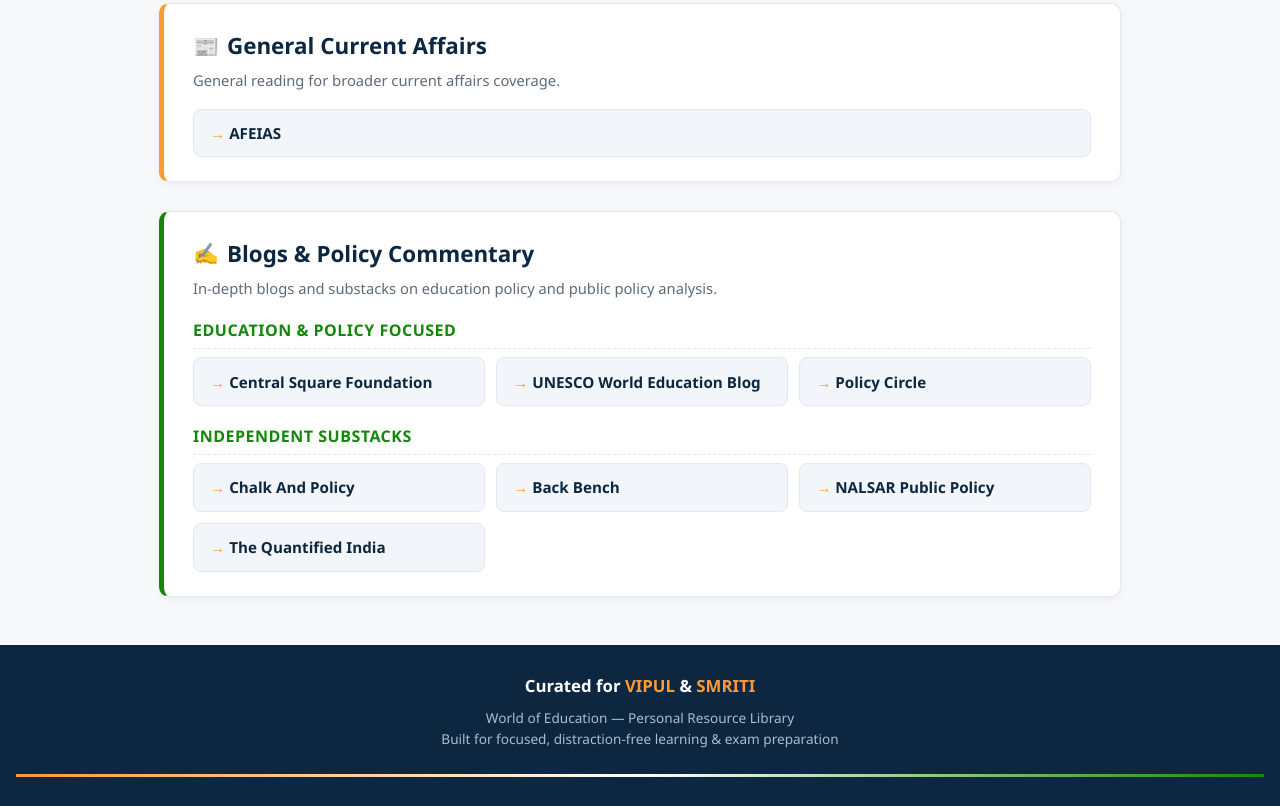
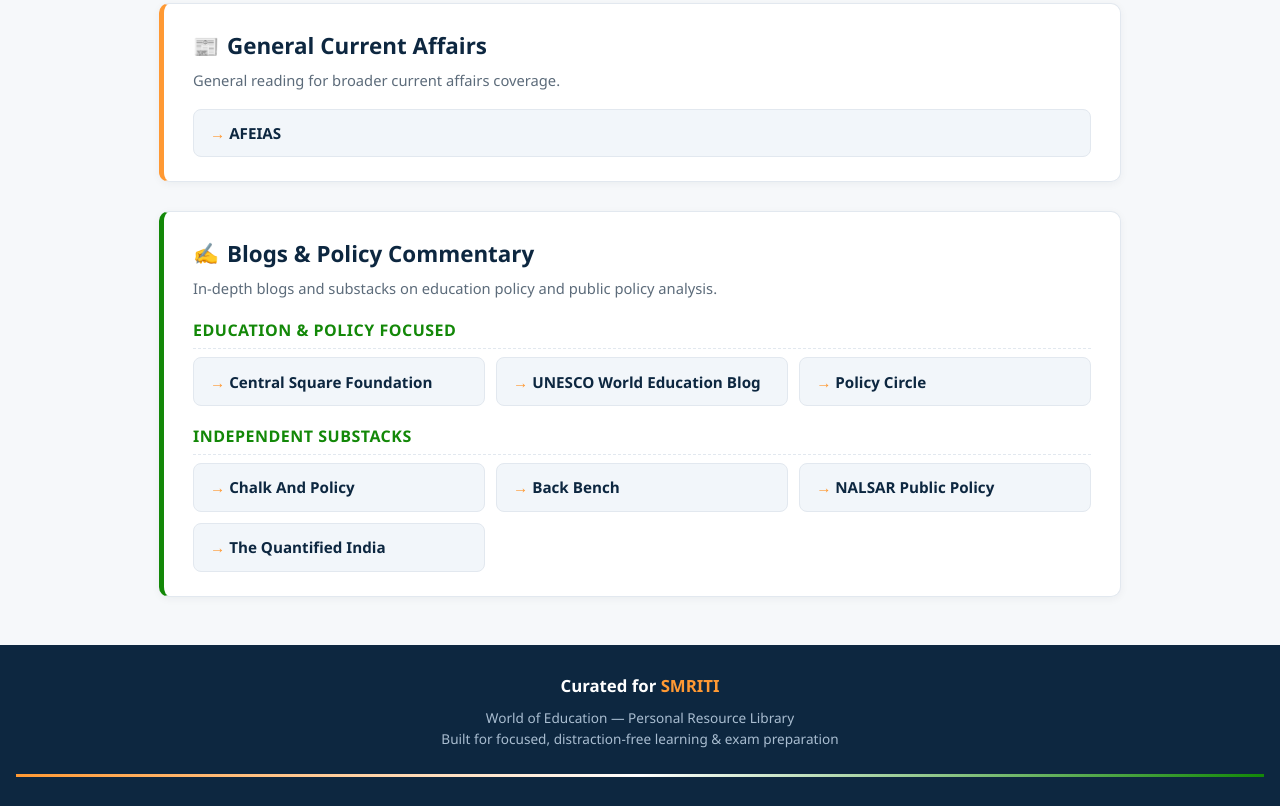
Before and after one commit to Smriti-EduSaar/World-of-Education, a plain HTML site: page index.html in a window 1280 px wide. Shown: the part 842-1648 px from the top of the page. Drawn offline with Linux system fonts and the light colour scheme.

Commit message:
Update index.html

```diff
--- a/index.html
+++ b/index.html
@@ -270,7 +270,7 @@
 </main>
 
 <footer>
-  <div class="names">Curated for <span>VIPUL</span> &amp; <span>SMRITI</span></div>
+  <div class="names">Curated for <span>SMRITI</span></div>
   <p>World of Education — Personal Resource Library</p>
   <p>Built for focused, distraction-free learning &amp; exam preparation</p>
   <div class="stripe-bottom"></div>
```
